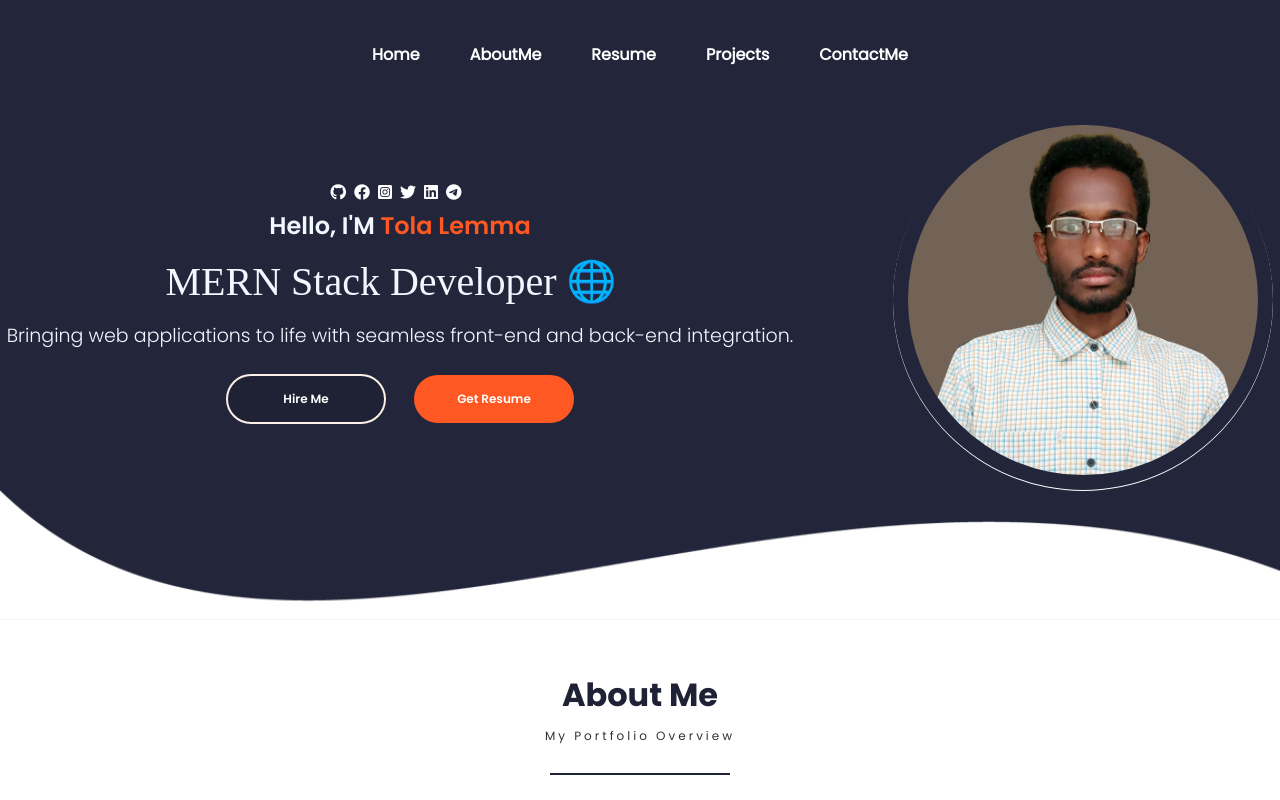
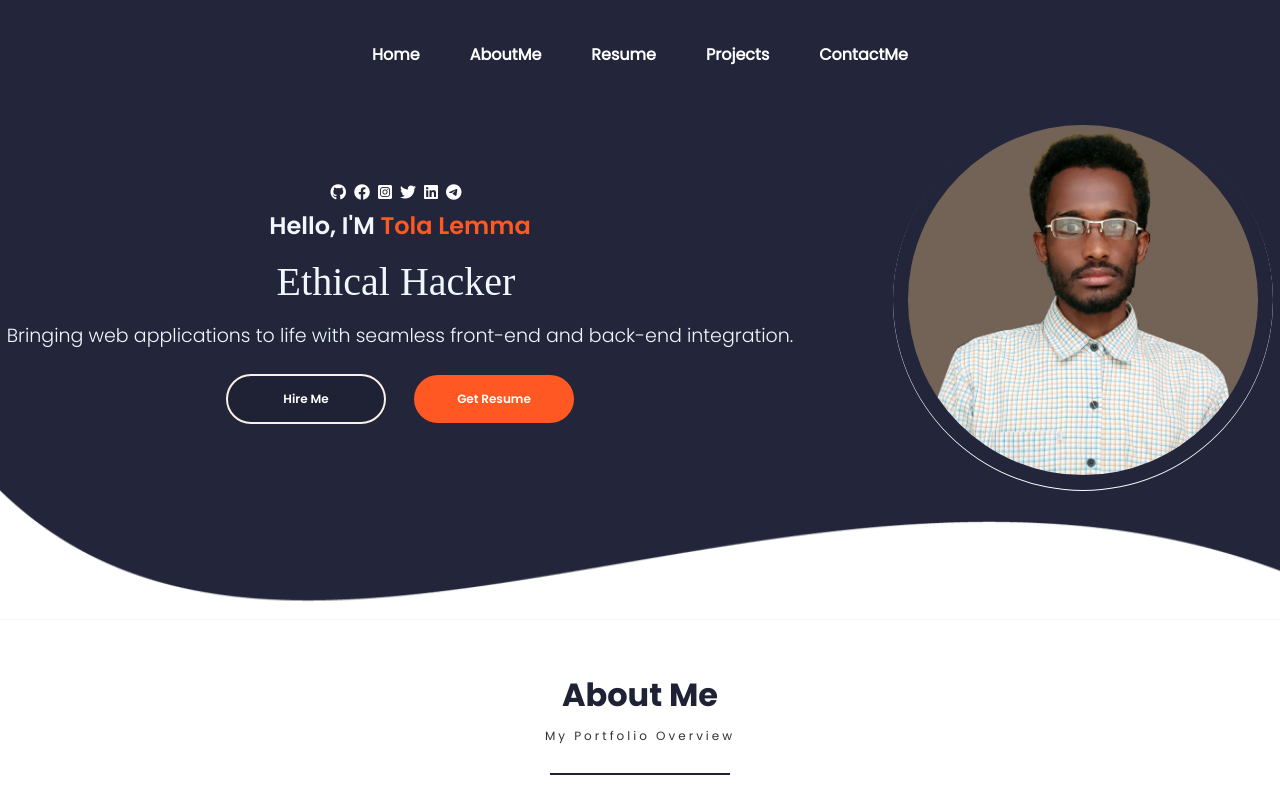
Before and after one commit to Tola-lemma/portfolio, a React (Create React App) app in the folder Client/: page / in a window 1280 px wide. Shown: the top 800 px of the page. Built offline with nearby package versions, Linux system fonts and the light colour scheme.

Commit message:
Feat:my profile updated

```diff
--- a/Client/src/Portfolio_Container/Home/Profile/Profile.js
+++ b/Client/src/Portfolio_Container/Home/Profile/Profile.js
@@ -42,15 +42,23 @@ export const Profile = () => {
                   {' '}
                   <Typical
                     loop={Infinity}
-                    steps={[
-                      "Full Stack Developer 💻  ",
+                  steps={[
+                      "System Security Engineer 🔐",
                       2000,
-                      "MERN Stack Developer 🌐  ",
+                      "Ethical Hacker 🛡️",
                       2000,
-                      "PERN Stack Developer 🌐  ",
+                      "Penetration Tester 🧪",
                       2000,
-                      "React Dev  ",
+                      "Bug Bounty Hunter 🐞",
                       2000,
+                      "Full Stack Developer 💻",
+                      2000,
+                      "MERN Stack Developer 🌐",
+                      2000,
+                      "PERN Stack Developer 🌐",
+                      2000,
+                      "React Developer ⚛️",
+                      2000
                     ]}
                   />
                 </h1>
```
